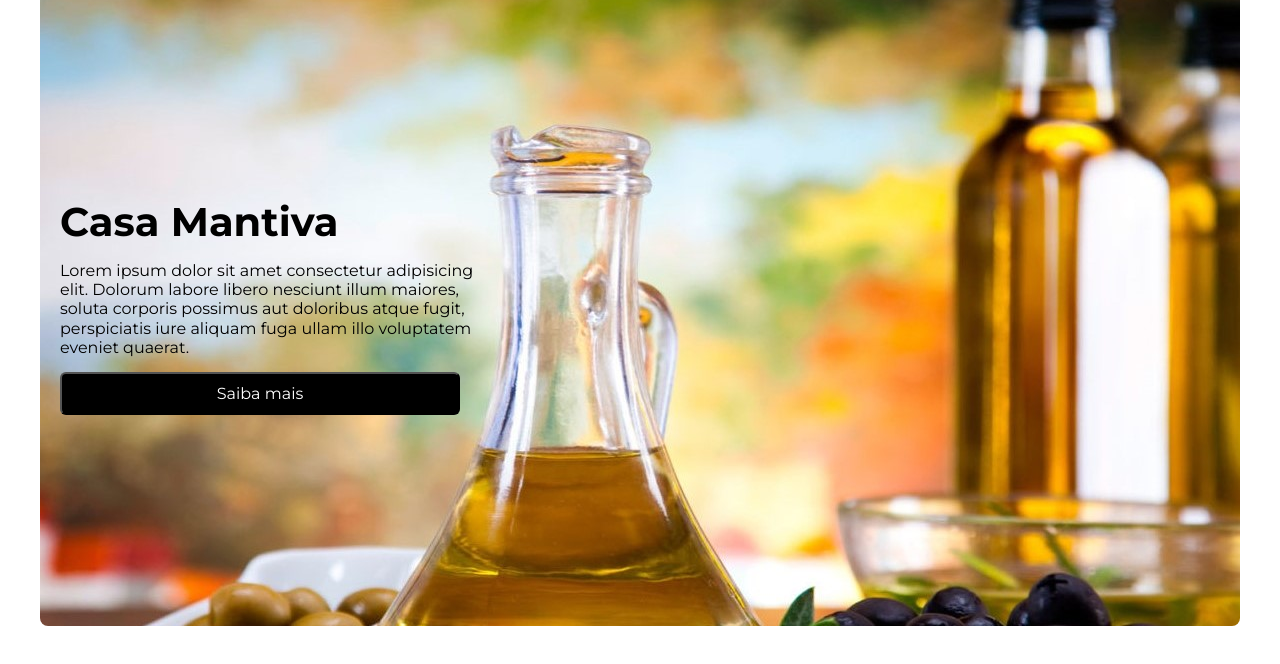
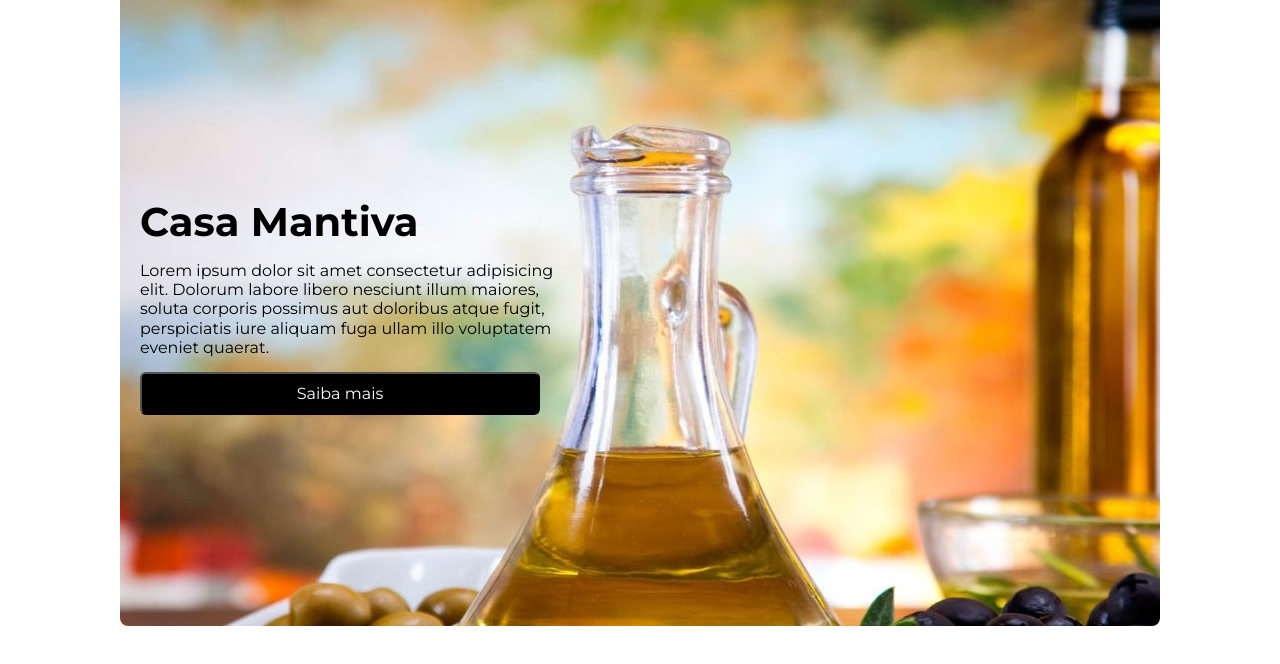
Before and after one commit to carmoemanoel/casa-mantiva, a plain HTML site: page index.html in a window 1280 px wide. Shown: the part 122-786 px from the top of the page. Drawn offline with Linux system fonts and the light colour scheme.

Commit message:
fix:feita a correção com relção a imagem de background

```diff
--- a/src/css/section.css
+++ b/src/css/section.css
@@ -6,21 +6,17 @@ section{
 }
 
 
-.container{
+.container section{
     background: url("../img/teste4.jpg");
-    border-radius: 8px;
-    /* width: 70vw; */
-}
-
-.container section{
     display: flex;
     align-items: center;
     height: 80vh;
+    border-radius: 8px;
 }
 
  section h1{
     font-size: 40px;
-    margin-left: -60px;
+    margin-left: 20px;
 }
 
 section p{
@@ -28,7 +24,7 @@ section p{
     margin-top: 15px;
     color: black;
     font-weight: 400;
-    margin-left: -60px;
+    margin-left: 20px;
     line-height: 1.2;
 }
 
@@ -37,7 +33,7 @@ section button{
     width: 400px;
     padding: 10px;
     font-size: 16px;
-    margin-left: -60px;
+    margin-left: 20px;
     border-radius: 6px;
     cursor: pointer;
     background-color: black;
```
